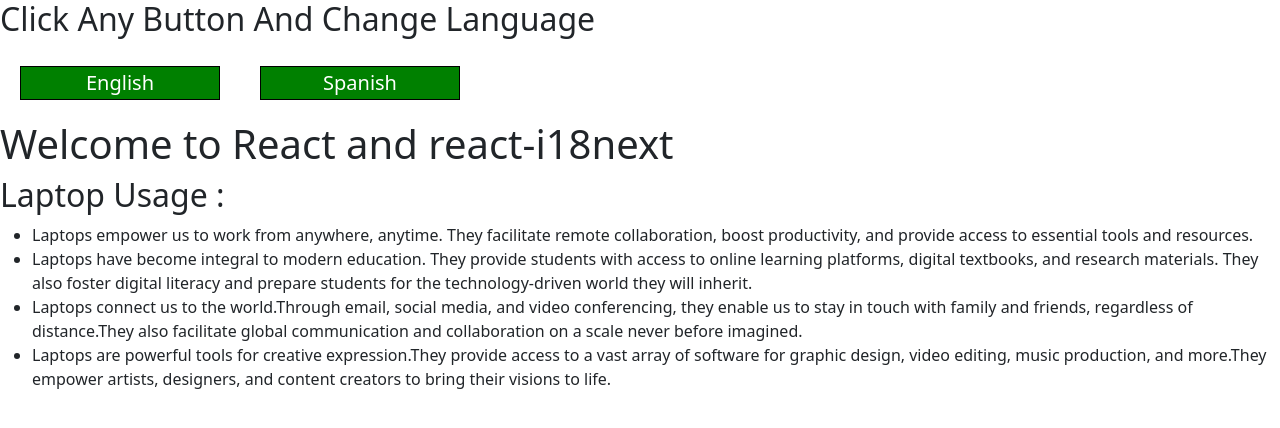
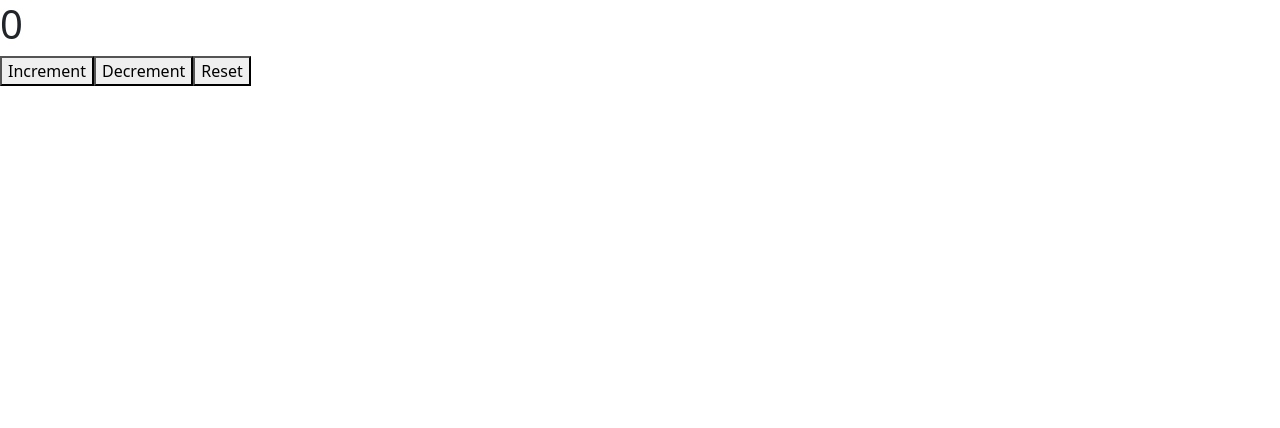
Before and after one commit to gajerajaydeep/ch-3-Tuvoc-Training-, a React (Create React App) app in the folder ch-3/: page / in a window 1280 px wide. Shown: the top 428 px of the page. Built offline with nearby package versions, Linux system fonts and the light colour scheme.

Commit message:
Task-d complete,number counter using useReduce()

```diff
--- a/ch-3/src/App.js
+++ b/ch-3/src/App.js
@@ -4,6 +4,7 @@
 import Task_b from "./Ch_3_Tasks/Task_b";
 import Parent from "./Ch_3_Tasks/Task_c/Parent";
 import Language_optin from "./Ch_3_Tasks/Task_c/Language_optin";
+import Task_d from "./Ch_3_Tasks/Task_d";
 
 
 function App() {
@@ -12,8 +13,9 @@
       {/* <Task_a/> */}
       {/* <Task_b/> */}
       {/* <Parent /> */}
+      {/* <Language_optin /> */}
+      <Task_d/>
 
-  <Language_optin/>
     </>
   );
 }
--- /dev/null
+++ b/ch-3/src/Ch_3_Tasks/Task_d.js
@@ -0,0 +1,41 @@
+import React, { useState, useReducer } from 'react'
+
+export default function Task_d() {
+
+    // const [counter, setCounter] = useState(0);
+    const reducer = (state, action) => {
+        // console.log(state, action);
+
+        if (action.type === "Increment") {
+            return state + 1
+
+        }
+        if (action.type === "Decrement") {
+            return state - 1
+
+        }
+        if(action.type === "Reset"){
+            return state = 0;
+        }
+
+
+    }
+    const [counter, dispatch] = useReducer(reducer, 0);
+
+
+
+    return (
+        <>
+            <h1>{counter}</h1>
+            <button onClick={() => dispatch(
+                { type: "Increment" }
+            )}>Increment</button>
+            <button onClick={() => dispatch(
+                { type: "Decrement" }
+            )}>Decrement</button>
+             <button onClick={() => dispatch(
+                { type: "Reset" }
+            )}>Reset</button>
+        </>
+    )
+}
```
